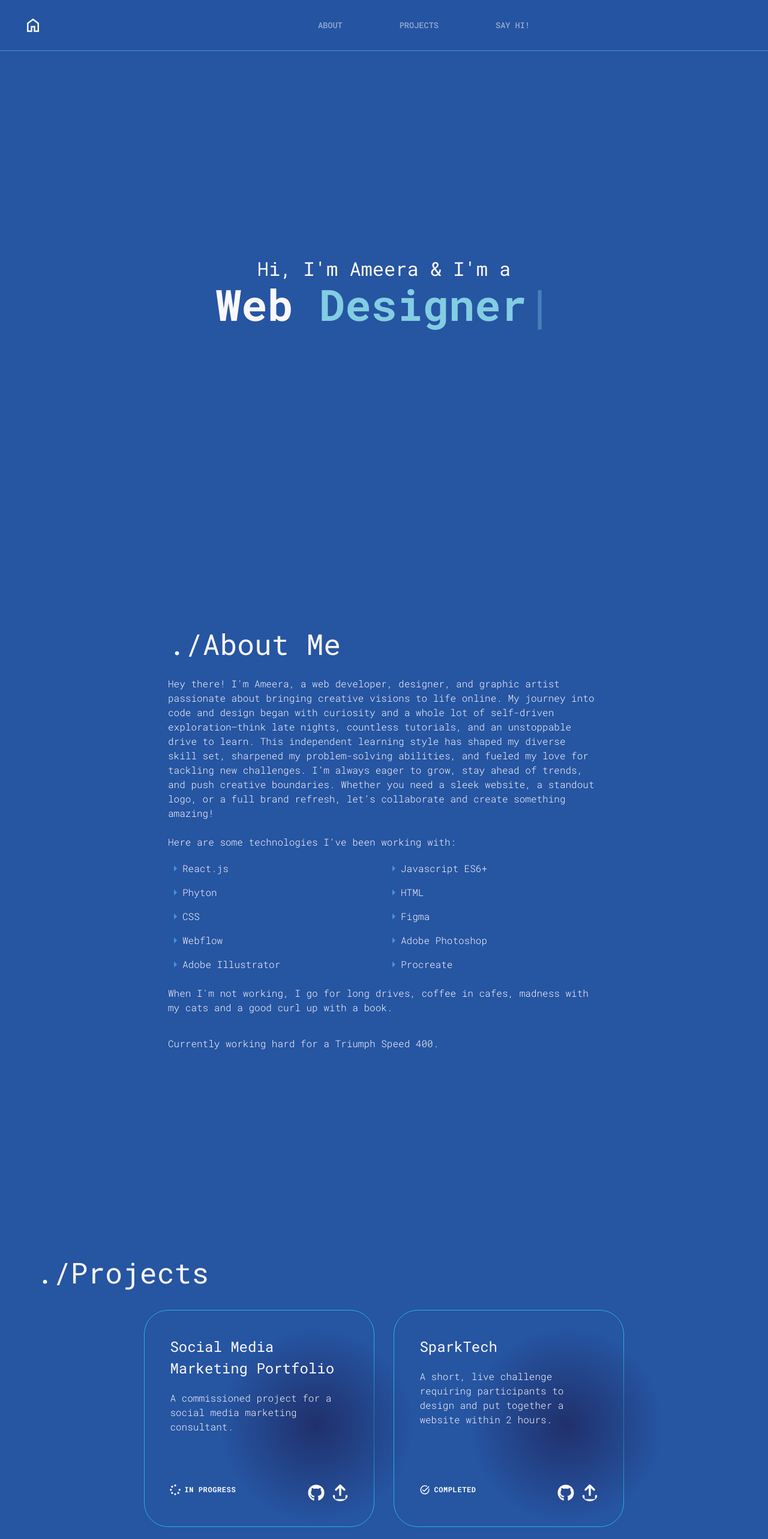
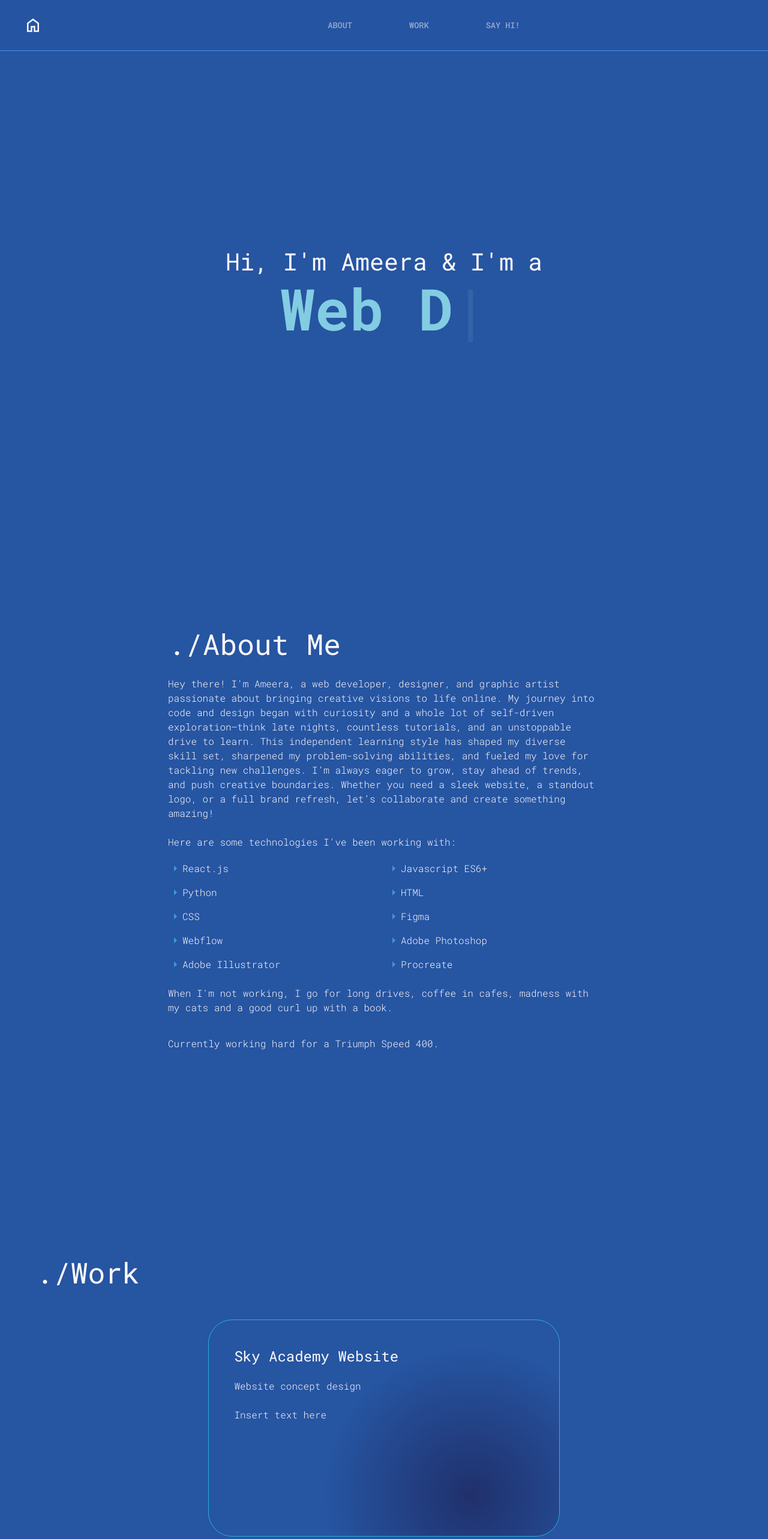
Before and after one commit to ameera-gahussain/ameera-gahussain.github.io, a React (Vite) app: page / in a window 1280 px wide. Shown: the top 2566 px of the page at 60% size. Built offline with nearby package versions, Linux system fonts and the light colour scheme.

Commit message:
update hero, about, contacts, remove projects

```diff
--- a/package.json
+++ b/package.json
@@ -9,8 +9,8 @@
     "build": "vite build",
     "lint": "eslint .",
     "preview": "vite preview",
-    "predeploy" : "npm run build",
-    "deploy" : "gh-pages -d dist"
+    "predeploy": "npm run build",
+    "deploy": "gh-pages -d dist"
   },
   "dependencies": {
     "@fortawesome/fontawesome-svg-core": "^6.6.0",
--- a/src/App.jsx
+++ b/src/App.jsx
@@ -1,6 +1,7 @@
 import Navbar from "./components/Navbar";
 import Hero from "./components/Hero";
 import About from "./components/About";
+import Work from "./components/Work";
 import Projects from "./components/Projects";
 import Contact from "./components/Contact";
 import Footer from "./components/Footer";
@@ -14,7 +15,7 @@ const App = () => {
         <Navbar />
         <Hero />
         <About />
-        <Projects />
+        <Work />
         <Contact />
         <Footer />
       </div>
--- a/src/components/About.jsx
+++ b/src/components/About.jsx
@@ -26,7 +26,7 @@ const About = () => {
               </div>
               <div className="mt-3 grid grid-cols-2 gap-2">
                 {techSkills.map((item) => (
-                  <div className="flex flex-wrap" key={item.id}>
+                  <div className="flex flex-nowrap" key={item.id}>
                     <img
                       className="body-2 mt-2"
                       src={arrowRight}
--- a/src/components/Contact.jsx
+++ b/src/components/Contact.jsx
@@ -10,7 +10,7 @@ const Contact = () => {
     >
       <div className="container py-7 lg:py-16 xl:py-20 z-2">
         <div className="container flex justify-center items-center">
-          <div className="max-w-[45rem] mb-8">
+          <div className="max-w-[45rem] mb-8 h-full w-full">
             <h2 className="h2 text-center">./Drop me a message</h2>
             <div className="flex justify-center items-center mt-5">
               <ul className="flex gap-5 flex-wrap">
--- a/src/components/Experience.jsx
+++ /dev/null
@@ -1,28 +0,0 @@
-import Section from "./Section";
-import { Button } from "@components/ui/button";
-import {
-  Card,
-  CardContent,
-  CardDescription,
-  CardFooter,
-  CardHeader,
-  CardTitle,
-} from "@/components/ui/card";
-import { Input } from "@/components/ui/input";
-import { Label } from "@/components/ui/label";
-import { Tabs, TabsContent, TabsList, TabsTrigger } from "@/components/ui/tabs";
-
-const Experience = () => {
-  return (
-    <Section className="bg-n-3" id="experience">
-      <div className="container py-10 lg:py-16 xl:py-20">
-        <div className="relative">
-          <h2 className="h2">Experience</h2>
-        </div>
-        <div></div>
-      </div>
-    </Section>
-  );
-};
-
-export default Experience;
--- a/src/components/Hero.jsx
+++ b/src/components/Hero.jsx
@@ -9,11 +9,10 @@ const Hero = () => {
     >
       <div className="container">
         <div className="max-w-[60rem] mx-auto">
-          <h4 className="h4 text-center">
+          <h3 className="h3 text-center">
             Hi, I&apos;m&nbsp;<span>Ameera</span>&nbsp;& I&apos;m a
-          </h4>
-          <div className="text-7xl font-bold text-center">
-            Web&nbsp;
+          </h3>
+          <div className="text-8xl font-bold text-center">
             <span id="typewriter">
               <Typewriting />
             </span>
--- a/src/components/Typewriting.jsx
+++ b/src/components/Typewriting.jsx
@@ -4,7 +4,7 @@ const Typewriting = () => {
   }
 
   setTimeout(() => {
-    const phrases = ["Developer", "Designer"];
+    const phrases = ["Web Developer", "Web Designer", "Graphic Designer"];
     const el = document.getElementById("typewriter");
 
     let sleepTime = 100;
--- /dev/null
+++ b/src/components/Work.jsx
@@ -0,0 +1,47 @@
+import { spinnerSolid, taskAlt } from "../assets";
+import { work } from "../constants";
+import { GradientLight } from "./designs/Work";
+import Section from "./Section";
+
+const Work = () => {
+  return (
+    <Section className="bg-n-3" id="work">
+      <div className="container py-7 lg:py-16 xl:py-20 z-1">
+        <h2 className="h2">./Work</h2>
+        <div className="flex flex-row justify-center h-full mt-8 mb-10">
+            <div className="flex flex-wrap flex-col lg:flex-row justify-around">
+          {work.map((item) => {
+
+                      return (
+
+
+
+                       <div
+                       className="block relative p-1 m-4 bg-no-repeat bg-[length:100%_100%] border border-solid border-n-4 rounded-[2.5rem] transition delay-150 hover:bg-color-4 hover:translate-y-1 overflow-hidden"
+                       key={item.id}
+                     >
+                       {<GradientLight />}
+                       <div className="h-[22rem] md:min-w-[36rem] p-[2.4rem] pointer-events: auto">
+                         <div className="flex flex-col h-full">
+                           <div><h5 className="h5 mb-5">{item.title}</h5></div>
+                           <div><p className="inline-block body-2 mb-6 text-n-2">
+                             {item.tasks}
+                           </p></div>
+                           <div><p className="inline-block body-2 mb-6 text-n-2">
+                             {item.details}
+                           </p></div>
+                         </div>
+
+             </div>
+           </div>
+
+            );
+          })}
+            </div>
+        </div>
+      </div>
+    </Section>
+  );
+};
+
+export default Work;
--- a/src/components/designs/Experience.jsx
+++ /dev/null
@@ -1,69 +0,0 @@
-import { Button } from "@/components/ui/button";
-import {
-  Card,
-  CardContent,
-  CardDescription,
-  CardFooter,
-  CardHeader,
-  CardTitle,
-} from "@/components/ui/card";
-import { Input } from "@/components/ui/input";
-import { Label } from "@/components/ui/label";
-import { Tabs, TabsContent, TabsList, TabsTrigger } from "@/components/ui/tabs";
-
-export function TabsDemo() {
-  return (
-    <Tabs defaultValue="account" className="w-[400px]">
-      <TabsList className="grid w-full grid-cols-2">
-        <TabsTrigger value="account">Account</TabsTrigger>
-        <TabsTrigger value="password">Password</TabsTrigger>
-      </TabsList>
-      <TabsContent value="account">
-        <Card>
-          <CardHeader>
-            <CardTitle>Account</CardTitle>
-            <CardDescription>
-              Make changes to your account here. Click save when you're done.
-            </CardDescription>
-          </CardHeader>
-          <CardContent className="space-y-2">
-            <div className="space-y-1">
-              <Label htmlFor="name">Name</Label>
-              <Input id="name" defaultValue="Pedro Duarte" />
-            </div>
-            <div className="space-y-1">
-              <Label htmlFor="username">Username</Label>
-              <Input id="username" defaultValue="@peduarte" />
-            </div>
-          </CardContent>
-          <CardFooter>
-            <Button>Save changes</Button>
-          </CardFooter>
-        </Card>
-      </TabsContent>
-      <TabsContent value="password">
-        <Card>
-          <CardHeader>
-            <CardTitle>Password</CardTitle>
-            <CardDescription>
-              Change your password here. After saving, you'll be logged out.
-            </CardDescription>
-          </CardHeader>
-          <CardContent className="space-y-2">
-            <div className="space-y-1">
-              <Label htmlFor="current">Current password</Label>
-              <Input id="current" type="password" />
-            </div>
-            <div className="space-y-1">
-              <Label htmlFor="new">New password</Label>
-              <Input id="new" type="password" />
-            </div>
-          </CardContent>
-          <CardFooter>
-            <Button>Save password</Button>
-          </CardFooter>
-        </Card>
-      </TabsContent>
-    </Tabs>
-  );
-}
--- /dev/null
+++ b/src/components/designs/Work.jsx
@@ -0,0 +1,5 @@
+export const GradientLight = () => {
+    return (
+      <div className="absolute top-0 left-1/4 w-full aspect-square bg-radial-gradient from-[#20306c] to-[#20306c]/0 to-60% pointer-events-none" />
+    );
+  };
--- a/src/constants/index.js
+++ b/src/constants/index.js
@@ -20,8 +20,8 @@ export const navigation = [
   },
   {
     id: "1",
-    title: "Projects",
-    url: "#projects",
+    title: "Work",
+    url: "#work",
   },
   {
     id: "2",
@@ -35,31 +35,31 @@ export const socials = [
     id: "0",
     title: "Email",
     iconUrl: mail,
-    url: "#",
+    url: "mailto:ameera.gahussain@gmail.com",
   },
   {
     id: "1",
     title: "Github",
     iconUrl: githubSolid,
-    url: "#",
+    url: "https://github.com/ameera-gahussain",
   },
   {
     id: "2",
     title: "LinkedIn",
     iconUrl: linkedinSolid,
-    url: "#",
+    url: "https://www.linkedin.com/in/ameeragahussain",
   },
   {
     id: "3",
     title: "Discord",
     iconUrl: discordSolid,
-    url: "#",
+    url: "https://discordapp.com/users/YOUR_USER_ID",
   },
   {
     id: "4",
     title: "freeCodeCamp",
     iconUrl: freeCCSolid,
-    url: "#",
+    url: "https://www.freecodecamp.org/redknightowl",
   },
 ];
 
@@ -85,7 +85,7 @@ export const techSkills = [
   },
   {
     id: "2",
-    skill: "Phyton",
+    skill: "Python",
   },
   {
     id: "3",
@@ -114,6 +114,39 @@ export const techSkills = [
   {
     id: "9",
     skill: "Procreate",
+  },
+];
+
+export const work = [
+  {
+    id: "0",
+    title: "Sky Academy Website",
+    tasks: "Website concept design",
+    details: "Insert text here",
+  },
+  {
+    id: "1",
+    title: "Elite Global Academy",
+    tasks: "Logo design",
+    details: "Insert text here",
+  },
+  {
+    id: "2",
+    title: "Student Recommended Reading",
+    tasks: "Brochure design",
+    details: "Insert text here",
+  },
+  {
+    id: "3",
+    title: "MoveParkour & MoveParkour Kids",
+    tasks: "Logo design",
+    details: "Insert text here",
+  },
+  {
+    id: "4",
+    title: "Mindful Space",
+    tasks: "Logo design",
+    details: "Insert text here",
   },
 ];
 
```
Also changed, not shown: 1 other file (tests, documents, lock files or other folders).
